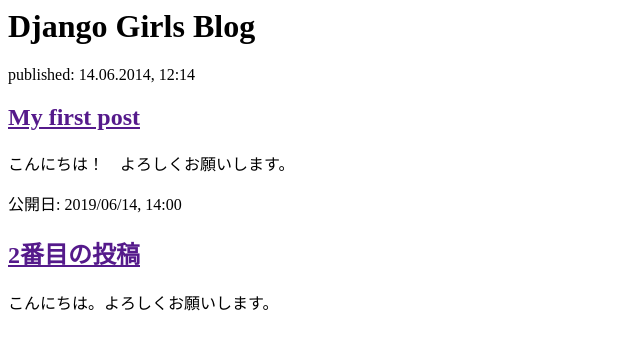
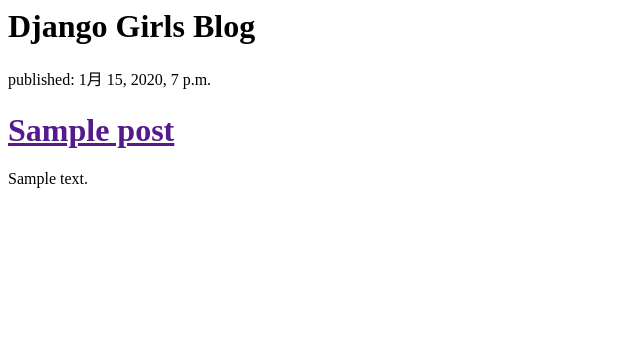
Before and after one commit to Shunsuke09/my-first-blog, a Django app: template blog/templates/blog/post_list.html in a window 1280 px wide. Shown: the top 350 px of the page, without its empty margins (0-640 px from the left). Run offline with Django 3.2, Linux system fonts and the light colour scheme; the template is opened without the code that fills it: values that come from a table or form of the project are taken from there, others are empty; tables that the repository leaves empty hold one stand-in row (values such as "Sample post").

Commit message:
Modified templates to display posts from database.

```diff
--- a/blog/templates/blog/post_list.html
+++ b/blog/templates/blog/post_list.html
@@ -6,15 +6,12 @@
         <div>
             <h1>Django Girls Blog</h1>
         </div>
-        <div>
-            <p>published: 14.06.2014, 12:14</p>
-            <h2><a href="">My first post</a></h2>
-            <p>こんにちは！　よろしくお願いします。</p>
-        </div>
-        <div>
-            <p>公開日: 2019/06/14, 14:00</p>
-            <h2><a href="">2番目の投稿</a></h2>
-            <p>こんにちは。よろしくお願いします。</p>
-        </div>
+        {% for post in posts %}
+            <div>
+                <p>published: {{ post.published_date }}</p>
+                <h1><a href="">{{ post.title }}</a></h1>
+                <p>{{ post.text|linebreaksbr }}</p>
+            </div>
+{% endfor %}
     </body>
 </html>
--- a/blog/views.py
+++ b/blog/views.py
@@ -1,4 +1,7 @@
 from django.shortcuts import render
+from django.utils import timezone
+from .models import Post
 
 def post_list(request):
-    return render(request, 'blog/post_list.html', {})
+    posts = Post.objects.filter(published_date__lte=timezone.now()).order_by('published_date')
+    return render(request, 'blog/post_list.html', {'posts':posts})
```
